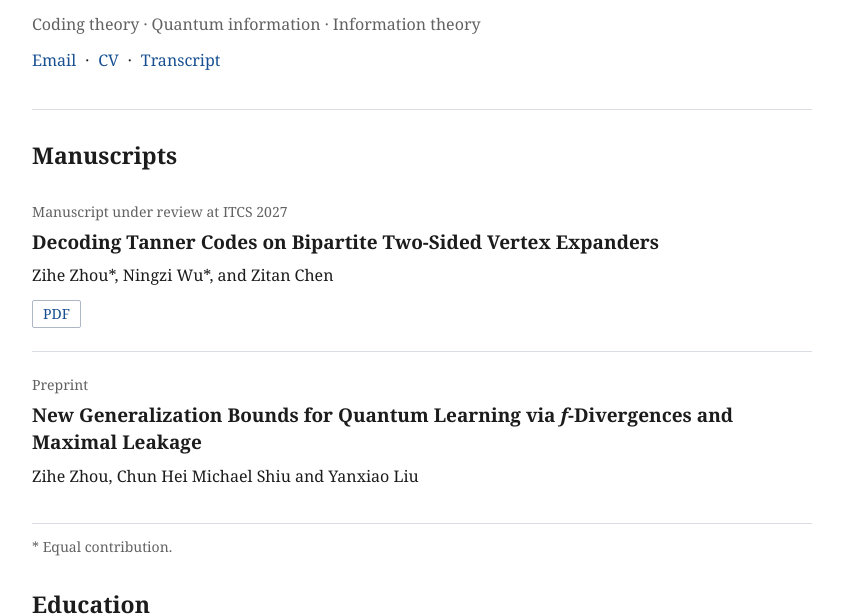
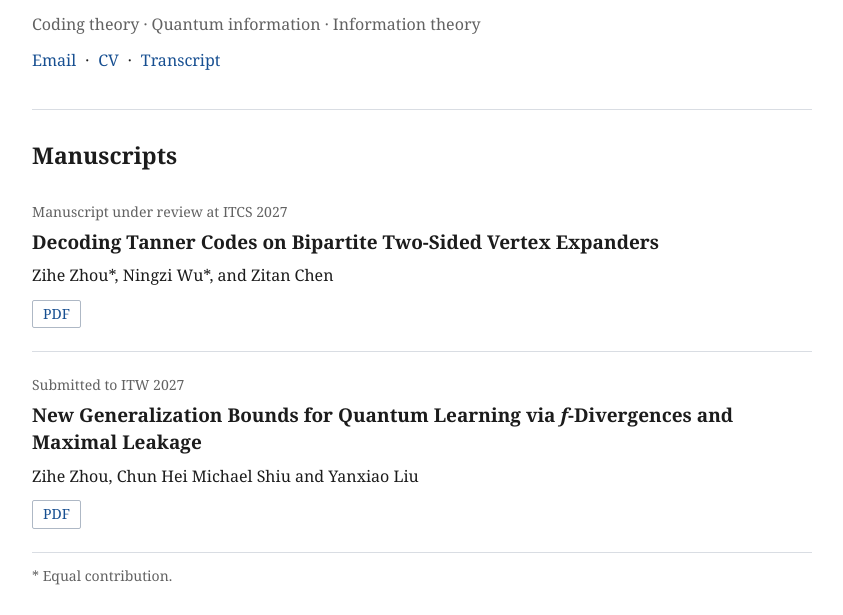
Before and after one commit to ZiheZhou62/ZiheZhou62.github.io, a plain HTML site: page index.html in a window 1280 px wide. Shown: the part 167-782 px from the top of the page, without its empty margins (218-1061 px from the left). Drawn offline with Linux system fonts and the light colour scheme.

Commit message:
Add ITW 2027 manuscript and update website

```diff
--- a/index.html
+++ b/index.html
@@ -32,9 +32,10 @@
           <a class="paper-link" href="Decoding_Tanner_Codes_on_Bipartite_Two-Sided_Vertex_Expanders.pdf">PDF</a>
         </article>
         <article class="manuscript">
-          <p class="status">Preprint</p>
+          <p class="status">Submitted to ITW 2027</p>
           <h3>New Generalization Bounds for Quantum Learning via <i>f</i>-Divergences and Maximal Leakage</h3>
           <p class="authors">Zihe Zhou, Chun Hei Michael Shiu and Yanxiao Liu</p>
+          <a class="paper-link" href="New_Generalization_Bounds_for_Quantum_Learning_via_f-Divergences_and_Maximal_Leakage.pdf">PDF</a>
         </article>
         <p class="note">* Equal contribution.</p>
       </section>
```
Also changed, not shown: 2 other files.
